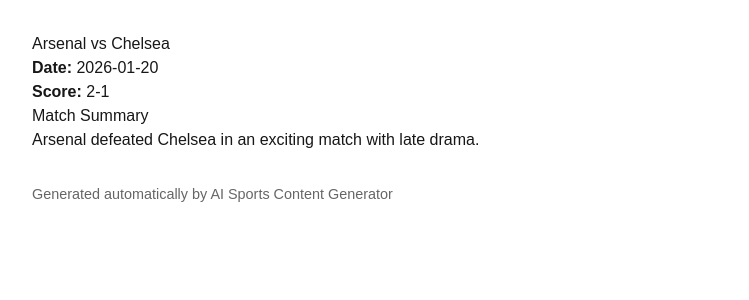
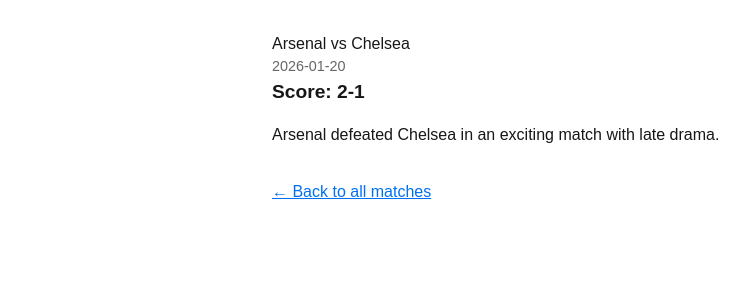
Before and after one commit to nawahtkui/ai-sports-content-generator, a Next.js app: page /matches/arsenal-vs-chelsea in a window 1280 px wide. Shown: the top 300 px of the page, without its empty margins (0-749 px from the left). Built offline with nearby package versions, Linux system fonts and the light colour scheme.

Commit message:
Add dynamic match detail page

```diff
--- a/app/matches/[slug]/page.tsx
+++ b/app/matches/[slug]/page.tsx
@@ -1,56 +1,29 @@
-import { Metadata } from "next";
+import { notFound } from "next/navigation";
 import matches from "../../../data/matches.json";
 
-type Props = {
-  params: {
-    slug: string;
-  };
-};
-
-export function generateStaticParams() {
-  return matches.map((match) => ({
-    slug: match.slug,
-  }));
+interface Params {
+  params: { slug: string };
 }
 
-export function generateMetadata({ params }: Props): Metadata {
-  const match = matches.find((m) => m.slug === params.slug);
+export default function MatchPage({ params }: Params) {
+  const matchSlug = decodeURIComponent(params.slug).toLowerCase().trim();
 
-  if (!match) {
-    return { title: "Match Not Found" };
-  }
+  // البحث عن المباراة حسب slug
+  const match = matches.find((m) => m.slug.toLowerCase() === matchSlug);
 
-  return {
-    title: `${match.home} vs ${match.away} | Match Summary`,
-    description: match.summary,
-    openGraph: {
-      title: `${match.home} vs ${match.away}`,
-      description: match.summary,
-      type: "article",
-    },
-  };
-}
-
-export default function MatchPage({ params }: Props) {
-  const match = matches.find((m) => m.slug === params.slug);
-
-  if (!match) {
-    return <h1>Match not found</h1>;
-  }
+  if (!match) return notFound();
 
   return (
-    <main style={{ padding: "2rem", maxWidth: "800px", fontFamily: "sans-serif" }}>
-      <h1>{match.home} vs {match.away}</h1>
-
-      <p><strong>Date:</strong> {match.date}</p>
-      <p><strong>Score:</strong> {match.score}</p>
-
-      <h2>Match Summary</h2>
-      <p>{match.summary}</p>
-
-      <p style={{ marginTop: "2rem", fontSize: "0.9rem", color: "#666" }}>
-        Generated automatically by AI Sports Content Generator
-      </p>
+    <main style={{ padding: "2rem", fontFamily: "sans-serif", maxWidth: "800px", margin: "0 auto" }}>
+      <h1>
+        {match.home} vs {match.away}
+      </h1>
+      <p style={{ color: "#666", fontSize: "0.9rem" }}>{match.date}</p>
+      <p style={{ fontWeight: "bold", fontSize: "1.2rem" }}>Score: {match.score}</p>
+      <p style={{ marginTop: "1rem", lineHeight: "1.6" }}>{match.summary}</p>
+      <a href="/matches" style={{ display: "inline-block", marginTop: "2rem", color: "#0070f3", textDecoration: "underline" }}>
+        ← Back to all matches
+      </a>
     </main>
   );
 }
```
